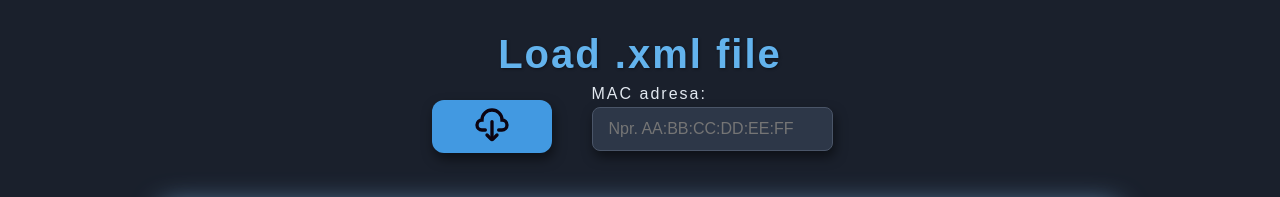
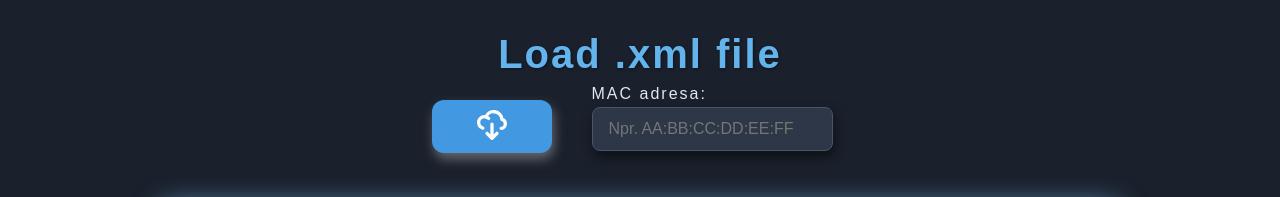
Before and after one commit to zorandasc/cpe_sip_app, a Next.js app: page /load in a window 1280 px wide. Shown: the top 197 px of the page. Built offline with nearby package versions, Linux system fonts and the light colour scheme; no server answers.

Commit message:
added styling

```diff
--- a/package.json
+++ b/package.json
@@ -10,7 +10,7 @@
     "lint": "next lint"
   },
   "dependencies": {
-    "@uiw/react-textarea-code-editor": "^3.1.1",
+    "ace-builds": "^1.43.2",
     "bcryptjs": "^3.0.2",
     "better-sqlite3": "^12.2.0",
     "child_process": "^1.0.2",
@@ -18,6 +18,7 @@
     "jsonwebtoken": "^9.0.2",
     "next": "15.3.5",
     "react": "^19.0.0",
+    "react-ace": "^14.0.1",
     "react-dom": "^19.0.0",
     "react-hot-toast": "^2.5.2",
     "xmldom": "^0.6.0"
--- a/src/app/globals.css
+++ b/src/app/globals.css
@@ -44,3 +44,20 @@ a {
     color-scheme: dark;
   }
 }
+
+.ace-merbivore-soft .ace_comment {
+  color: #85b2bd !important; /* or any custom color */
+  font-style: italic;
+}
+
+
+.ace-merbivore-soft .ace_tag{
+  color: #dd60b1 !important; /* or any custom color */
+  font-style: italic;
+}
+
+
+.ace-merbivore-soft .ace_text{
+  color: #ebe241 !important; /* or any custom color */
+  font-style: italic;
+}
--- a/src/app/load/page.jsx
+++ b/src/app/load/page.jsx
@@ -2,10 +2,13 @@
 import { useState, useEffect } from "react";
 import styles from "./page.module.css";
 import toast from "react-hot-toast";
-import CodeEditor from "@uiw/react-textarea-code-editor";
 
 import SaveIcon from "@/components/icons/SaveIcon";
 import DownLoadIcon from "@/components/icons/DownLoadIcon";
+
+import AceEditor from "react-ace";
+import "ace-builds/src-noconflict/mode-xml";
+import "ace-builds/src-noconflict/theme-merbivore_soft";
 
 //FRONTEND STRANICA SVIH KORISNIKA
 export default function LoadPage() {
@@ -445,17 +448,20 @@ export default function LoadPage() {
                 {/* Display raw XML */}
                 {rawXmlContent && (
                   <div className={styles.rawContainer}>
-                    <CodeEditor
+                    <AceEditor
+                      mode="xml"
+                      theme="merbivore_soft"
                       value={rawXmlContent}
-                      language="xml"
-                      placeholder="Edit XML..."
-                      onChange={(e) => setRawXmlContent(e.target.value)}
-                      padding={15}
-                      style={{
-                        fontFamily: "monospace",
-                        fontSize: 14,
-                        color: "#f0a572ff",
-                      }}
+                      onChange={(val) => setRawXmlContent(val)}
+                      name="xml_editor"
+                      editorProps={{ $blockScrolling: true }}
+                      width="100%"
+                      height="600px"
+                      fontSize={14}
+                      lineHeight={24}
+                      showPrintMargin={false}
+                      showGutter={true} // ✅ This shows line numbers
+                      highlightActiveLine={true}
                     />
                     <button
                       type="button"
--- a/src/app/load/page.module.css
+++ b/src/app/load/page.module.css
@@ -31,7 +31,7 @@
   margin-right: 1rem;
   display: flex;
   flex-direction: column;
-  justify-content:flex-end;
+  justify-content: flex-end;
 }
 
 .inputContainer {
@@ -121,7 +121,7 @@
   border: 0;
   background-color: #4299e1;
   color: hsl(0, 0%, 100%);
-  box-shadow: 2px 6px 12px rgba(0, 0, 0, 0.5);
+  box-shadow: 2px 6px 12px rgba(178, 176, 176, 0.5);
   letter-spacing: 1.5px;
   font-size: 15px;
   transition: all 0.5s ease;
@@ -133,6 +133,7 @@
   transform: none;
   letter-spacing: 2px;
   color: whitesmoke;
+  box-shadow: none;
 }
 
 .loadButton:disabled:hover {
@@ -142,31 +143,32 @@
 
 .loadButton:hover {
   letter-spacing: 3px;
-  background-color: whitesmoke;
-  box-shadow: 2px 6px 18px rgba(0, 0, 0, 0.5);
+
+  box-shadow: none;
   color: #1a202c;
-  transform: translateY(4px);
+  transform: translateY(5px);
 }
 
 .loadButton:active {
   letter-spacing: 3px;
-  background-color: whitesmoke;
-  box-shadow: 2px 6px 12px rgba(0, 0, 0, 0.5);
+
+  box-shadow: none;
   color: #1a202c;
-  transform: translateY(2px);
+  transform: translateY(5px);
   transition: 100ms;
 }
 
 .saveButton {
   margin-right: 2rem;
   margin-top: 1rem;
+  margin-bottom: 1rem;
   padding: 5px 40px;
   border-radius: 12px;
   cursor: pointer;
   border: 0;
   background-color: #4299e1;
   color: hsl(0, 2%, 12%);
-  box-shadow: 2px 6px 12px rgba(0, 0, 0, 0.5);
+  box-shadow: 2px 6px 12px rgba(178, 176, 176, 0.5);
   letter-spacing: 1.5px;
   font-size: 15px;
   transition: all 0.5s ease;
@@ -174,19 +176,16 @@
 
 .saveButton:hover {
   letter-spacing: 3px;
-  background-color: whitesmoke;
-  box-shadow: 2px 6px 18px rgba(0, 0, 0, 0.5);
-  color: #1a202c;
-  transform: translateY(-4px);
+  box-shadow: none;
+  transform: translateY(5px);
 }
 
 .saveButton:active {
   letter-spacing: 3px;
-  background-color: whitesmoke;
-  box-shadow: 2px 6px 12px rgba(0, 0, 0, 0.5);
-  color: #1a202c;
-  transform: translateY(2px);
+  box-shadow: none;
+  transform: none;
   transition: 100ms;
+  transform: translateY(5px);
 }
 
 .rawContainer {
@@ -286,8 +285,7 @@
   /* bg-blue-600 */
   color: whitesmoke; /* text-gray-700 */
 
-  box-shadow: 0 4px 6px -1px rgba(0, 0, 0, 0.1),
-    0 2px 4px -1px rgba(0, 0, 0, 0.06); /* shadow-md */
+  box-shadow: none;
 }
 
 .tabPanel {
--- a/src/components/icons/DownLoadIcon.jsx
+++ b/src/components/icons/DownLoadIcon.jsx
@@ -5,51 +5,26 @@ const DownLoadIcon = ({ className, ...props }) => (
     width="40px"
     height="40px"
     viewBox="0 0 24 24"
-    version="1.1"
+    fill="none"
     {...props}
   >
-    <title>Download</title>
+    <g id="SVGRepo_bgCarrier" strokeWidth="0" />
+
     <g
-      id="Page-1"
-      stroke="none"
-      strokeWidth="1"
-      fill="none"
-      fillRule="evenodd"
-    >
-      <g id="Download">
-        <rect
-          id="Rectangle"
-          fillRule="nonzero"
-          x="0"
-          y="0"
-          width="24"
-          height="24"
-        ></rect>
-        <line
-          x1="12"
-          y1="10"
-          x2="12"
-          y2="19"
-          id="Path"
-          stroke="#0C0310"
-          strokeWidth="2"
-          strokeLinecap="round"
-        ></line>
-        <path
-          d="M15,18 L12.7071,20.2929 C12.3166,20.6834 11.6834,20.6834 11.2929,20.2929 L9,18"
-          id="Path"
-          stroke="#0C0310"
-          strokeWidth="2"
-          strokeLinecap="round"
-        ></path>
-        <path
-          d="M8,15 L6,15 C4.34315,15 3,13.6569 3,12 C3,10.3431 4.34315,9 6,9 C6,5.68629 8.68629,3 12,3 C15.3137,3 18,5.68629 18,9 C19.6569,9 21,10.3431 21,12 C21,13.6569 19.6569,15 18,15 L16,15"
-          id="Path"
-          stroke="#0C0310"
-          strokeWidth="2"
-          strokeLinecap="round"
-        ></path>
-      </g>
+      id="SVGRepo_tracerCarrier"
+      strokeLinecap="round"
+      strokeLinejoin="round"
+    />
+
+    <g id="SVGRepo_iconCarrier">
+      {" "}
+      <path
+        stroke="#fdfcfc"
+        strokeLinecap="round"
+        strokeLinejoin="round"
+        strokeWidth="2"
+        d="M12 11.5V20m0 0l3-3m-3 3l-3-3M8 7.036a3.484 3.484 0 011.975.99M17.5 14c1.519 0 2.5-1.231 2.5-2.75 0-1.265-.854-2.33-2.016-2.65A5 5 0 008.37 7.108a3.5 3.5 0 00-1.87 6.746"
+      />{" "}
     </g>
   </svg>
 );
--- a/src/components/icons/NewUserIcon.jsx
+++ b/src/components/icons/NewUserIcon.jsx
@@ -2,7 +2,7 @@ const NewUserIcon = ({ className, ...props }) => (
   <svg
     className={className}
     xmlns="http://www.w3.org/2000/svg"
-    fill="#000000"
+    fill="#fcf8f8ff"
     height="40px"
     width="40px"
     version="1.1"
--- a/src/components/icons/SaveIcon.jsx
+++ b/src/components/icons/SaveIcon.jsx
@@ -8,7 +8,7 @@ const SaveIcon = ({ className, ...props }) => (
     {...props}
   >
     <path
-      fill="#000000"
+      fill="#fdfcfc"
       d="M64 48c-8.726 0-16 7.274-16 16v384c0 8.726 7.274 16 16 16h215v-16H64V64h63.375v97.53c0 3.924 3.443 7.095 7.72 7.095h169.81c4.277 0 7.72-3.17 7.72-7.094V64h69.22c.428.318.8.548 1.467 1.094 2.05 1.675 4.962 4.264 8.375 7.406 6.827 6.283 15.65 14.837 24.313 23.5 8.663 8.663 17.217 17.486 23.5 24.313 3.142 3.413 5.73 6.324 7.406 8.374.546.668.776 1.04 1.094 1.47V330.25l16 16V128c0-2.68-.657-3.402-1.03-4.156-.375-.754-.725-1.294-1.095-1.844-.74-1.1-1.575-2.19-2.594-3.438-2.036-2.492-4.768-5.55-8.03-9.093-6.524-7.09-15.155-16-23.938-24.782-8.782-8.783-17.692-17.414-24.78-23.938-3.545-3.262-6.6-5.994-9.094-8.03-1.247-1.02-2.337-1.855-3.438-2.595-.55-.37-1.09-.72-1.844-1.094-.754-.373-1.477-1.03-4.156-1.03H64zm87.72 16h48.56c4.277 0 7.72 4.425 7.72 9.938v70.124c0 5.513-3.443 9.938-7.72 9.938h-48.56c-4.277 0-7.72-4.425-7.72-9.938V73.938c0-5.512 3.443-9.937 7.72-9.937zM114 212c-4.432 0-8 3.568-8 8v184c0 4.432 3.568 8 8 8h165v-28h-76.72l15.345-15.375 128-128L352 234.28l6.375 6.345L406 288.25V220c0-4.432-3.568-8-8-8H114zm238 47.75L245.75 366H297v128h110V366h51.25L352 259.75zM448 384v64h-23v16h23c8.726 0 16-7.274 16-16v-64h-16z"
     />
   </svg>
```
Also changed, not shown: src/app/users/page.module.css (+8 -7 lines), src/lib/createGrandStreamXml.js, 1 other file (tests, documents, lock files or other folders).
